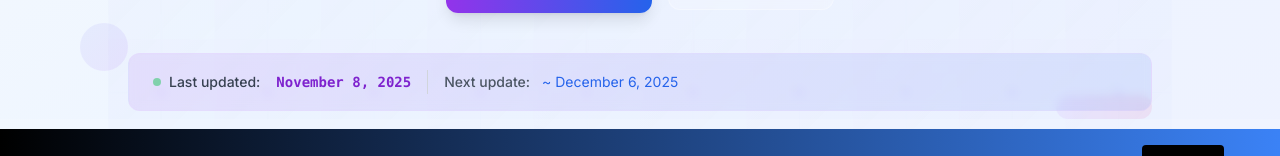
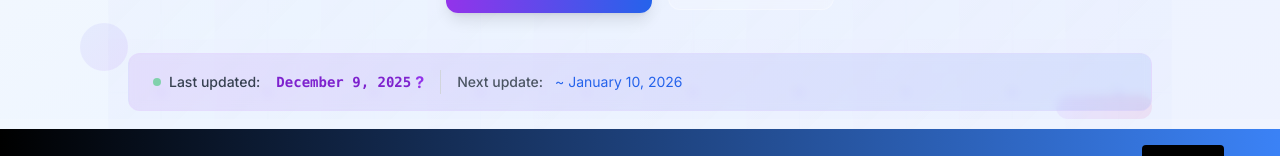
Before and after one commit to kawaiier/browserating, a Next.js app: page / in a window 1280 px wide. Shown: the part 599-755 px from the top of the page. Built offline with nearby package versions, Linux system fonts and the light colour scheme.

Commit message:
Header update to show the partial release

```diff
--- a/app/components/Header.js
+++ b/app/components/Header.js
@@ -344,18 +344,34 @@ export default function Header({ darkMode, toggleDarkMode }) {
                       Last updated:
                     </span>
                   </div>
-                  <time
-                    dateTime="2025-11-08"
-                    className="text-sm font-mono font-semibold text-purple-700 dark:text-purple-300 ml-6 sm:ml-2 sm:mt-0 mt-1"
-                  >
-                    November 8, 2025
-                  </time>
+
+                  <div className="flex items-center ml-6 sm:ml-2 sm:mt-0 mt-1 gap-1 relative group">
+                    <time
+                      dateTime="2025-12-09"
+                      className="text-sm font-mono font-semibold text-purple-700 dark:text-purple-300"
+                    >
+                      December 9, 2025
+                    </time>
+
+                    {/* ? Tooltip */}
+                    <span className="text-purple-600 dark:text-purple-300 cursor-help font-bold select-none">
+                      ?
+                    </span>
+
+                    <div className="absolute left-0 top-6 w-64 text-xs bg-gray-900 text-gray-100 dark:bg-gray-800 p-3 rounded-lg shadow-xl opacity-0 group-hover:opacity-100 transition-opacity pointer-events-none">
+                      I ran into several issues during this testing cycle, so
+                      results will be rolled out gradually. Follow me on X
+                      (@kawaiier101) for updates.
+                    </div>
+                  </div>
                 </div>
+
                 <div className="hidden sm:block w-px h-6 bg-gray-300 dark:bg-gray-600"></div>
+
                 <div className="flex flex-col sm:flex-row items-start sm:items-center gap-0 sm:gap-2 text-sm text-gray-600 dark:text-gray-400">
                   <span className="font-medium">Next update:</span>
                   <span className="text-blue-600 dark:text-blue-400 sm:ml-1 ml-6 sm:mt-0 mt-1">
-                    ~ December 6, 2025
+                    ~ January 10, 2026
                   </span>
                 </div>
               </div>
```
